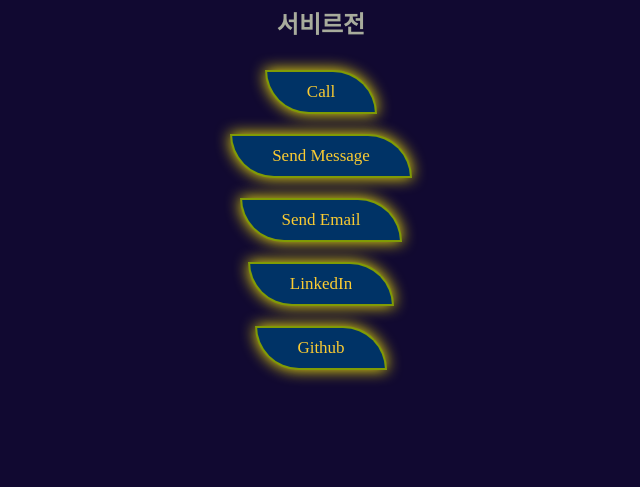
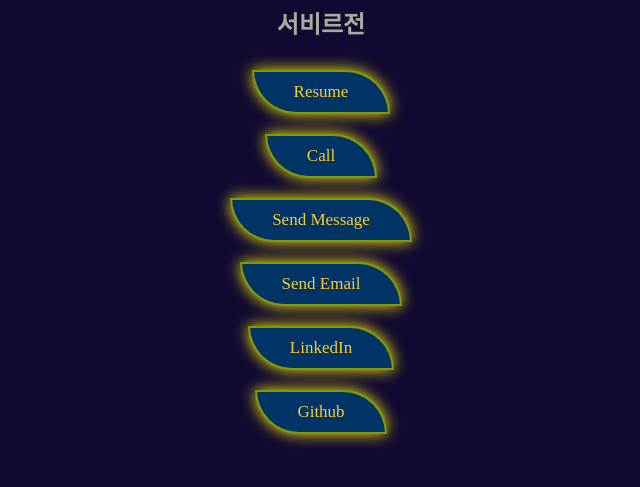
Before and after one commit to sobirjonhabibullaev/sobirjonhabibullaev.github.io, a plain HTML site: page index.html in a window 1280 px wide. Shown: the part 295-782 px from the top of the page, without its empty margins (319-959 px from the left). Drawn offline with Linux system fonts and the light colour scheme.

Commit message:
button added

```diff
--- a/index.html
+++ b/index.html
@@ -131,6 +131,7 @@
     <h1>Habibullaev Sobirjon</h1>
     <h2>서비르전</h2>
     <div class="button-container">
+      <a href="#" class="button btn">Resume</a>
       <a href="#" class="button btn">Call</a>
       <a href="#" class="button btn">Send Message</a>
       <a href="#" class="button btn">Send Email</a>
```
